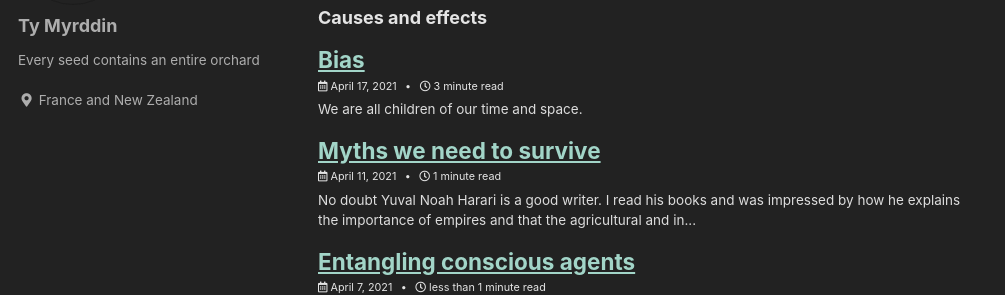
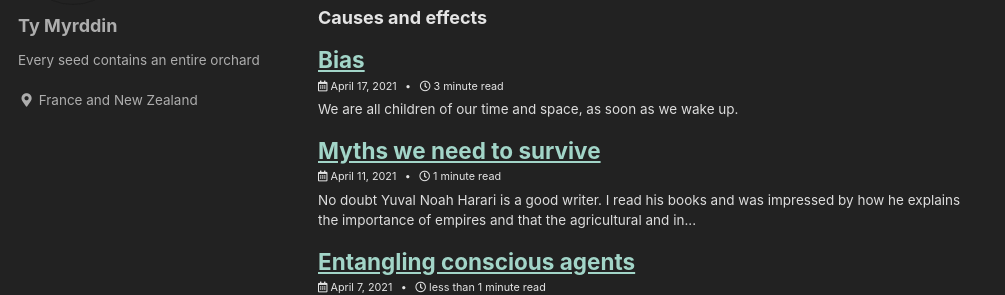
Before and after one commit to tymyrddin/tymyrddin.github.io, a Jekyll site: the page built from _pages/tag-archive.md, in a window 1280 px wide and 900 px high, scrolled down 415 px. Shown: the part 159-454 px from the top of the window, without its empty margins (0-1005 px from the left). Built offline with Jekyll 4.4.1, drawn with Linux system fonts in a browser that asks for light colours; cached includes are drawn as plain includes; some of the changed text lies outside the part shown.

Commit message:
Waking up

```diff
--- a/_posts/2021-04-17-bias.md
+++ b/_posts/2021-04-17-bias.md
@@ -11,7 +11,7 @@ tags:
   - Blindspot
 ---
 
-We are all children of our time and space.
+We are all children of our time and space, as soon as we wake up.
 
 ## Elephants
 
```
